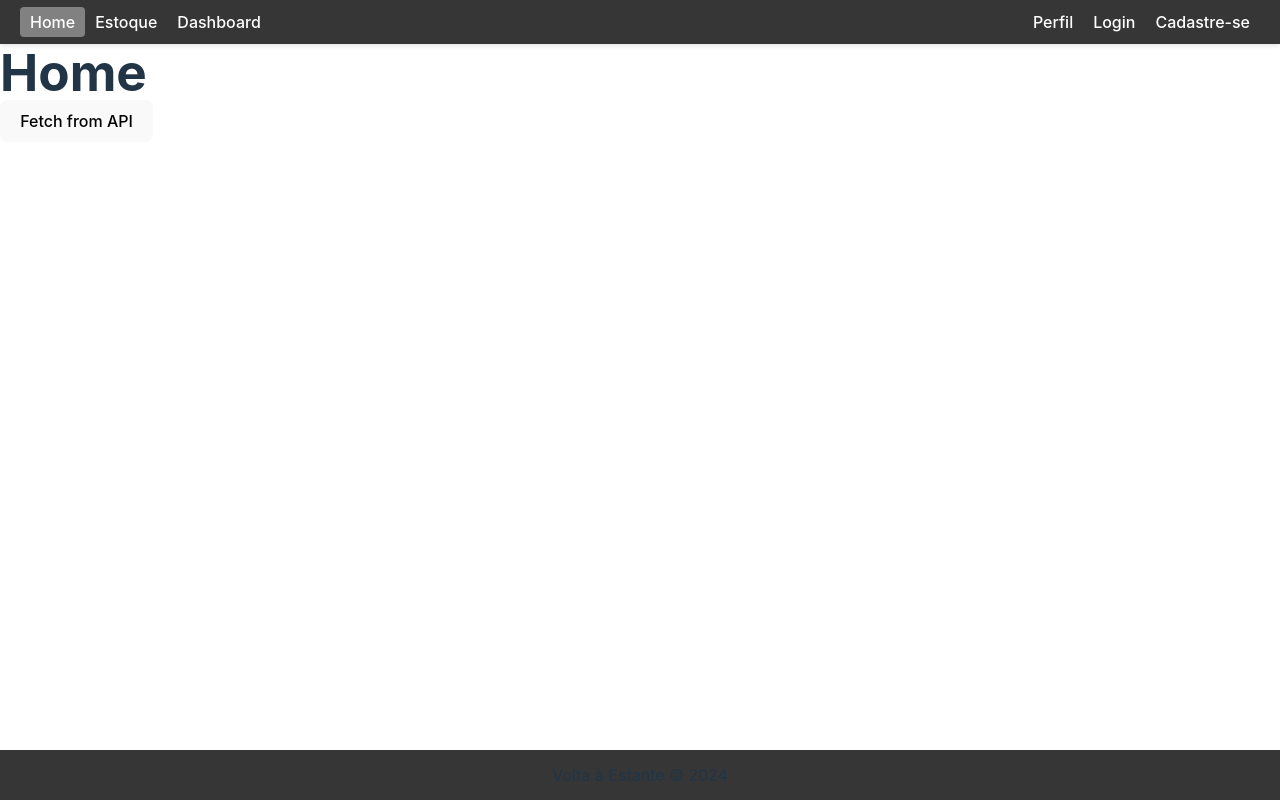
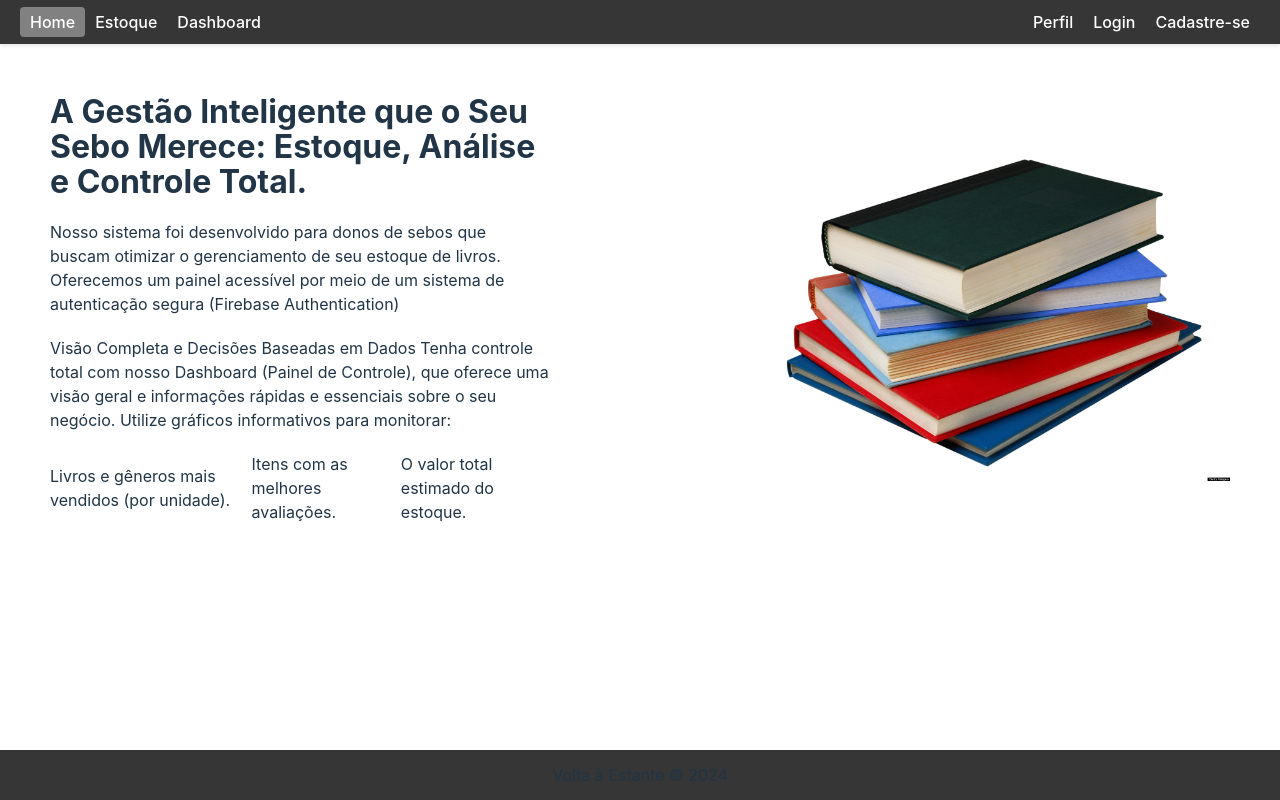
Before and after one commit to Sabrina1408/Volta-Estante, a React (Vite) app: page / in a window 1280 px wide. Built offline with nearby package versions, Linux system fonts and the light colour scheme.

Commit message:
Mudança de request de api para o estoque e começo do main da landing page

```diff
--- a/src/index.css
+++ b/src/index.css
@@ -46,7 +46,7 @@
 } */
 
 h1 {
-  font-size: 3.2em;
+  font-size: 32px;
   line-height: 1.1;
 }
 
--- a/src/pages/Estoque/Estoque.jsx
+++ b/src/pages/Estoque/Estoque.jsx
@@ -1,9 +1,33 @@
 import React from 'react';
 import styles from './Estoque.module.css';
+import { useState } from "react";
 
 const Estoque = () => {
+  const [count, setCount] = useState(0);
+  const [apiMessage, setApiMessage] = useState("");
+
+  const fetchFromApi = async () => {
+    try {
+      const response = await fetch("http://127.0.0.1:5000/about");
+      if (!response.ok) {
+        throw new Error(`HTTP error! status: ${response.status}`);
+      }
+      const data = await response.json();
+      setApiMessage(data.version);
+    } catch (error) {
+      console.error("Error fetching from API:", error);
+      setApiMessage(`Error connecting to API: ${error.message}`);
+    }
+  };
+
   return (
-    <div></div>
+    <div className={styles.home}>
+      <h1>Home</h1>
+      <div className="card">
+        <button onClick={fetchFromApi}>Fetch from API</button>
+        <p>{apiMessage && <p>API Response: {apiMessage}</p>}</p>
+      </div>
+    </div>
   );
 };
 
--- a/src/pages/Home/Home.jsx
+++ b/src/pages/Home/Home.jsx
@@ -4,31 +4,32 @@
 import { useState } from "react";
 
 const Home = () => {
-  const [count, setCount] = useState(0);
-  const [apiMessage, setApiMessage] = useState("");
-
-  const fetchFromApi = async () => {
-    try {
-      const response = await fetch("http://127.0.0.1:5000/about");
-      if (!response.ok) {
-        throw new Error(`HTTP error! status: ${response.status}`);
-      }
-      const data = await response.json();
-      setApiMessage(data.version);
-    } catch (error) {
-      console.error("Error fetching from API:", error);
-      setApiMessage(`Error connecting to API: ${error.message}`);
-    }
-  };
-
   return (
-    <div className={styles.home}>
-      <h1>Home</h1>
-      <div className="card">
-        <button onClick={fetchFromApi}>Fetch from API</button>
-        <p>{apiMessage && <p>API Response: {apiMessage}</p>}</p>
+    <main className={styles}>
+      <div className={styles.text}>
+        <h1>
+        A Gestão Inteligente que o Seu Sebo Merece: Estoque, Análise e Controle
+        Total.
+      </h1>
+      <p>
+        Nosso sistema foi desenvolvido para donos de sebos que buscam otimizar o
+        gerenciamento de seu estoque de livros. Oferecemos um painel acessível
+        por meio de um sistema de autenticação segura (Firebase Authentication)
+      </p>
+      <p>
+        Visão Completa e Decisões Baseadas em Dados Tenha controle total com
+        nosso Dashboard (Painel de Controle), que oferece uma visão geral e
+        informações rápidas e essenciais sobre o seu negócio. Utilize gráficos
+        informativos para monitorar:
+      </p>
+      <ul>
+        <li>Livros e gêneros mais vendidos (por unidade).</li>
+        <li>Itens com as melhores avaliações.</li>
+        <li>O valor total estimado do estoque.</li>
+      </ul>
       </div>
-    </div>
+      <img src="../../src/assets/StackBooks.jpg" alt="" />
+    </main>
   );
 };
 
--- a/src/pages/Home/Home.module.css
+++ b/src/pages/Home/Home.module.css
@@ -0,0 +1,18 @@
+main {
+  display: flex;
+  flex-direction: row;
+  align-items: center;
+  justify-content: space-between;
+  margin: 50px;
+}
+
+.text {
+  max-width: 500px;
+  display: flex;
+  flex-direction: column;
+  gap: 20px;
+}
+
+img {
+  max-width: 40%;
+}
```
Also changed, not shown: src/assets/StackBooks.jpg (added).
